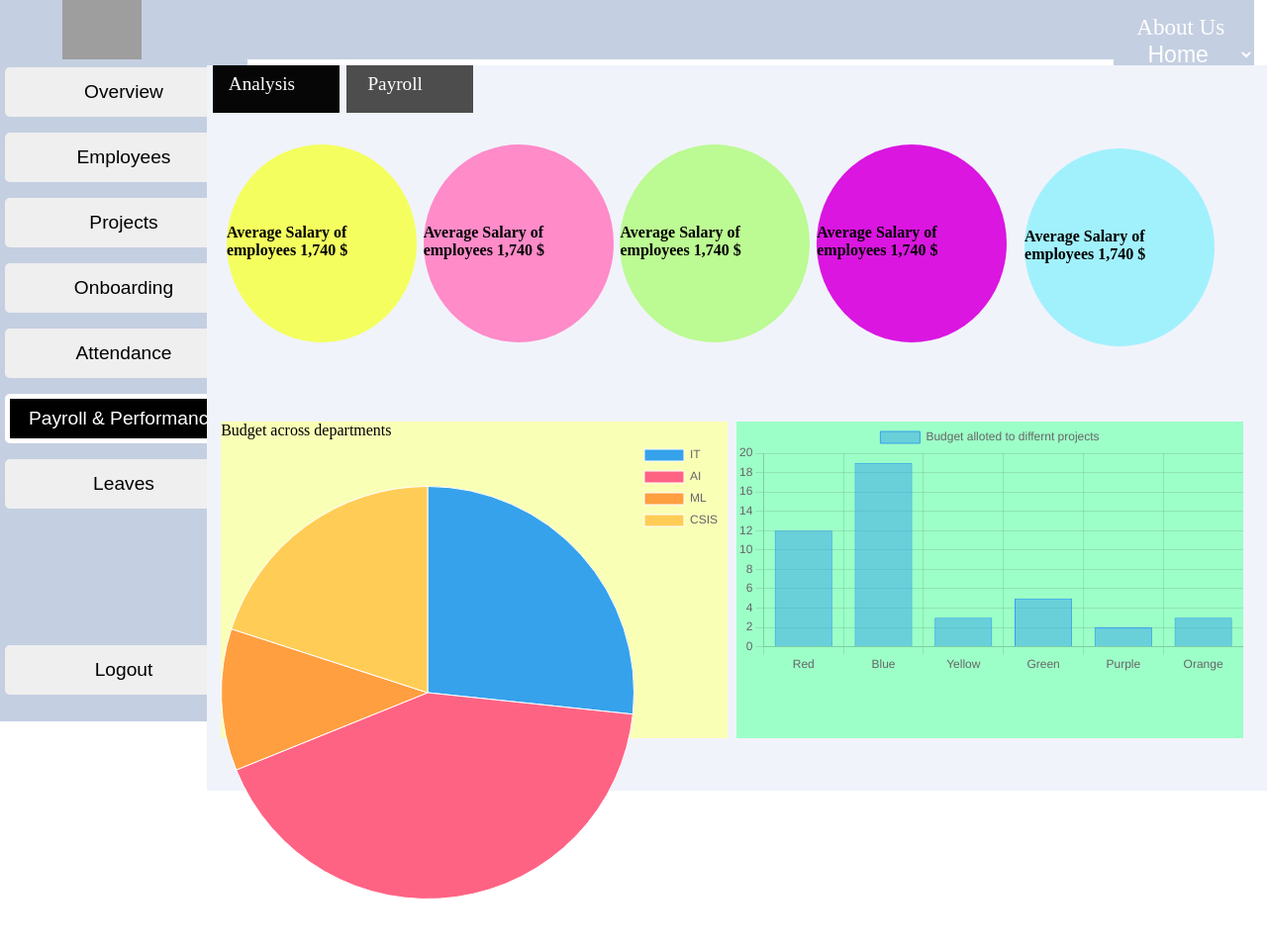
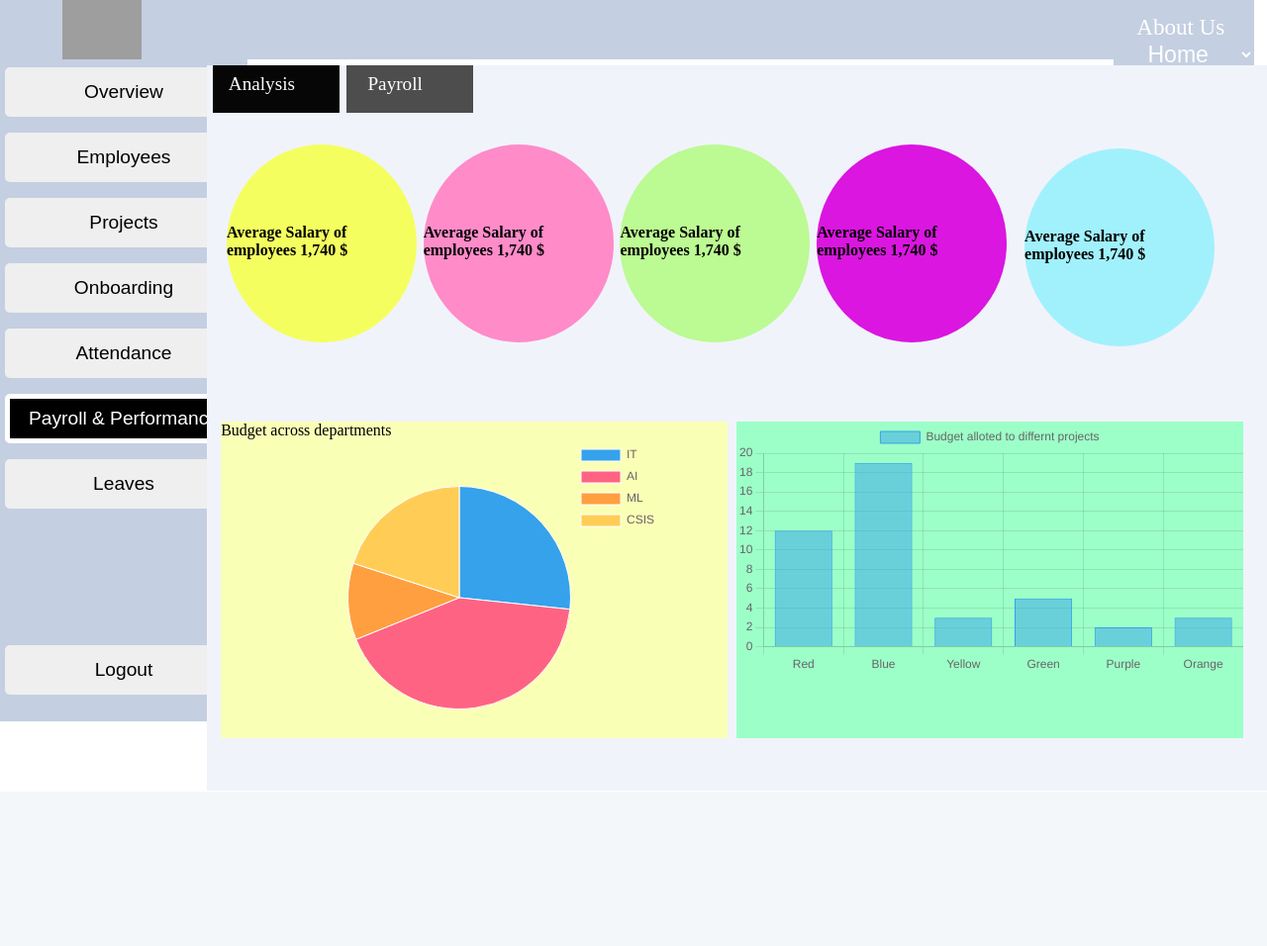
Before and after one commit to amann-03/HRMS, a PHP site: page /personal/hr_payroll1.html in a window 1280 px wide. Shown: the whole page at 99% size. After the commit the page ends 746 px from the top, so only its background shows below. Run offline with PHP 8.4, Linux system fonts and the light colour scheme; grey boxes are pictures that could not be loaded.

Commit message:
Update hr_payroll1.css

```diff
--- a/hr_payroll1.css
+++ b/hr_payroll1.css
@@ -188,7 +188,7 @@ top: 1vh;
         left: 20vw;
         bottom: 20vh;
     }
- #text{
+    #text{
 
       position: relative;
        top: 10vh;
@@ -196,3 +196,12 @@ top: 1vh;
 
 
     }
+    #bar2{
+
+            position: relative;
+            margin: auto;
+            left:10vw;
+            height: 40vh;
+            width: 40vw;
+
+    }
```
